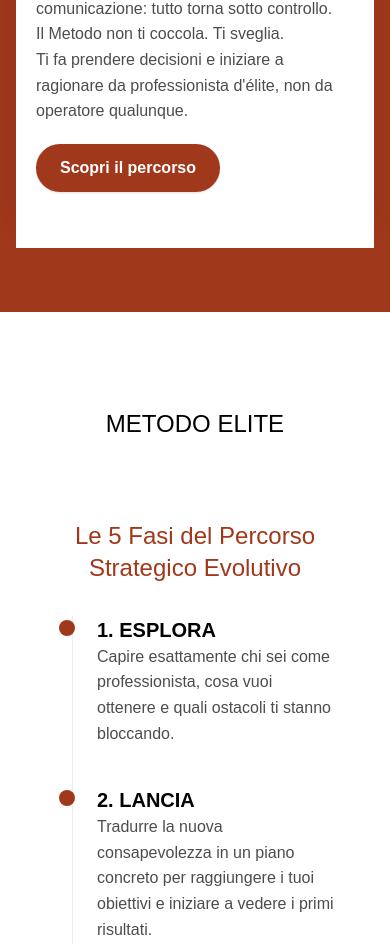
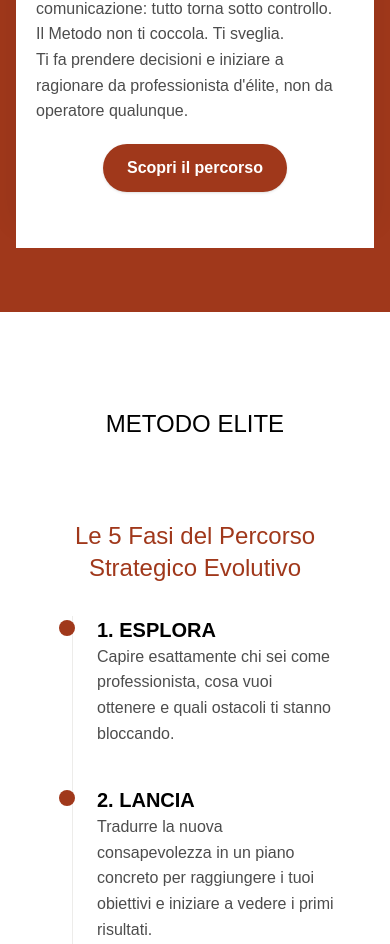
Before and after one commit to SudatiSimone/imgigi-website, a Next.js app: page / in a window 390 px wide. Shown: the part 913-1857 px from the top of the page. Built offline with nearby package versions, Linux system fonts and the light colour scheme; a web font is replaced by a local one.

Commit message:
Bottone mobile centrato

```diff
--- a/app/page.tsx
+++ b/app/page.tsx
@@ -95,12 +95,12 @@ export default function Home() {
                 Il Metodo non ti coccola. Ti sveglia.<br/>
                 Ti fa prendere decisioni e iniziare a ragionare da professionista d&apos;élite, non da operatore qualunque.
           </p>
-          <a
-            href="#percorso"
-            className="mt-5 inline-block px-6 py-3 bg-brand-rust text-white font-semibold rounded-full shadow hover:scale-105 transition"
-          >
-            Scopri il percorso
-          </a>
+            <a
+              href="#percorso"
+              className="mt-5 block w-fit mx-auto px-6 py-3 bg-brand-rust text-white font-semibold rounded-full shadow hover:scale-105 transition"
+            >
+              Scopri il percorso
+            </a>
         </div>
 
         {/* sottile fascia bianca per raccordare alla sezione successiva */}
```
Also changed, not shown: 1 other file (tests, documents, lock files or other folders).
